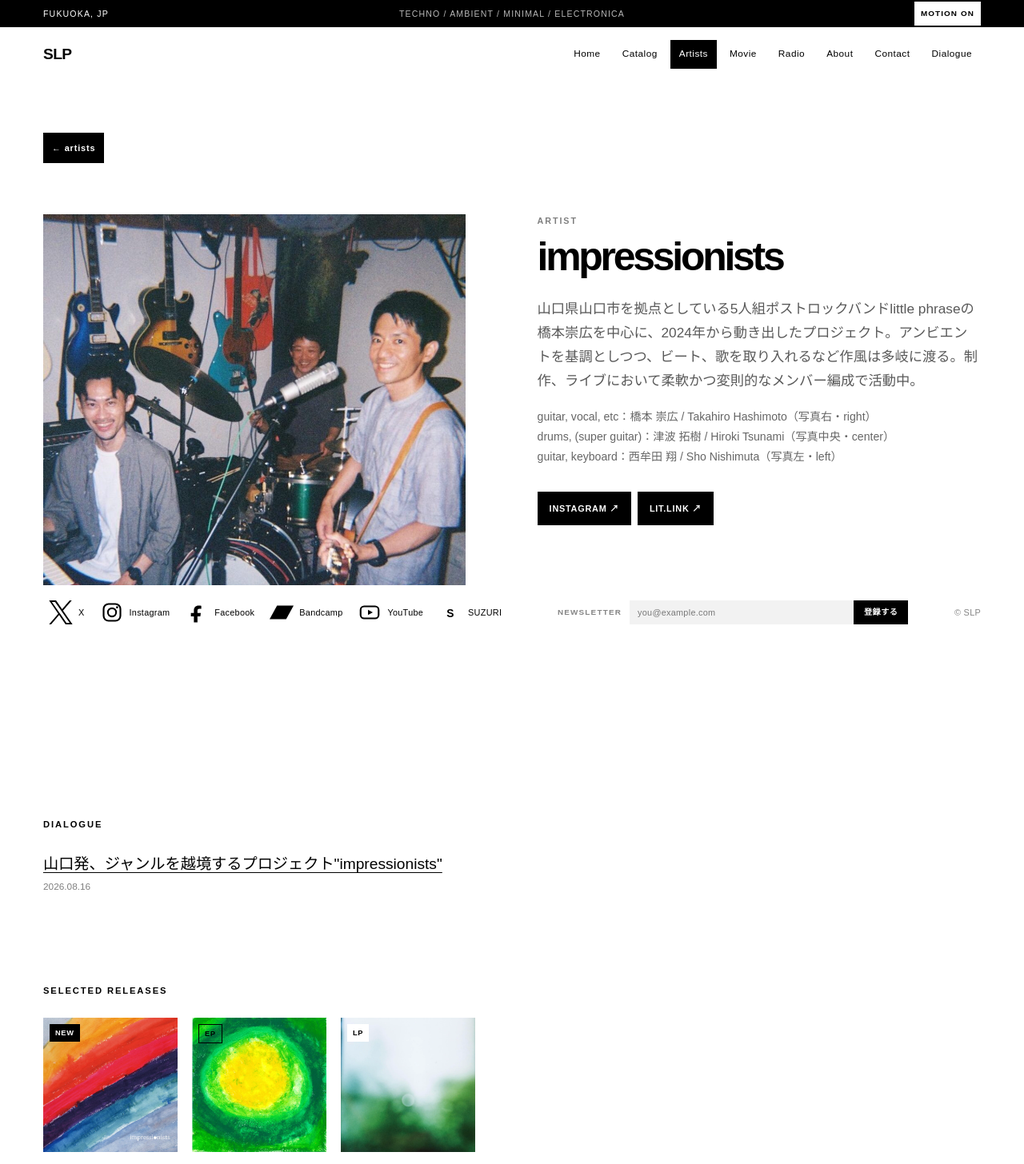
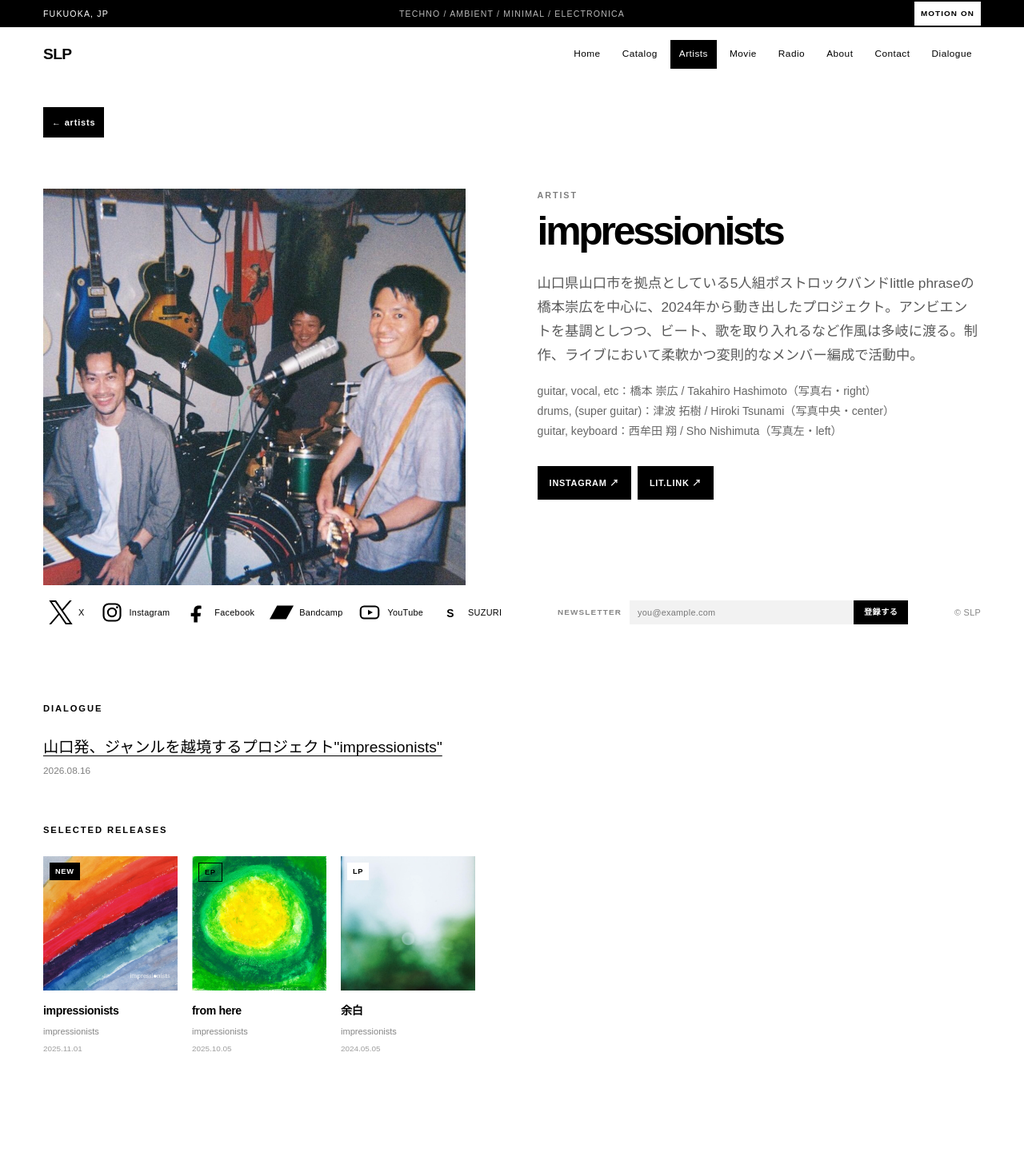
Before and after one commit to roastia/slp-website, a Next.js app: page /artists/impressionists/ in a window 1280 px wide. Shown: the top 1456 px of the page at 80% size. Built offline with nearby package versions, Linux system fonts and the light colour scheme; a web font is replaced by a local one.

Commit message:
detail-hero/dialogue/relatedの余白を半分に縮小

```diff
--- a/app/globals.css
+++ b/app/globals.css
@@ -366,7 +366,7 @@ nav.site a:active{transform:scale(.94);}
 
 /* ---------- artist / catalog detail templates ---------- */
 .detail-page{flex:1;}
-.detail-hero{padding-top:clamp(34px,5vw,64px);padding-bottom:clamp(64px,9vw,116px);}
+.detail-hero{padding-top:clamp(17px,2.5vw,32px);padding-bottom:clamp(32px,4.5vw,58px);}
 .detail-back{
   display:inline-flex;
   min-height:38px;
@@ -441,8 +441,8 @@ a.detail-action:hover{transform:translateX(5px);}
 .tracklist{display:grid;gap:16px;max-width:36em;margin:0;padding:0;list-style:none;}
 .tracklist li{display:flex;justify-content:space-between;gap:28px;font-size:.86rem;}
 .tracklist li span:last-child{font-size:.7rem;opacity:.48;white-space:nowrap;}
-.related{padding-top:clamp(64px,9vw,112px);padding-bottom:clamp(76px,11vw,132px);}
-.dialogue{padding-top:clamp(64px,9vw,112px);padding-bottom:0;}
+.related{padding-top:clamp(32px,4.5vw,56px);padding-bottom:clamp(38px,5.5vw,66px);}
+.dialogue{padding-top:clamp(32px,4.5vw,56px);padding-bottom:0;}
 .dialogue-list p{margin:0;max-width:38em;font-size:clamp(1rem,1.6vw,1.2rem);line-height:1.7;}
 .dialogue-list a{text-decoration:underline;text-underline-offset:4px;transition:opacity var(--fast) ease;}
 .dialogue-list a:hover{opacity:.6;}
```
